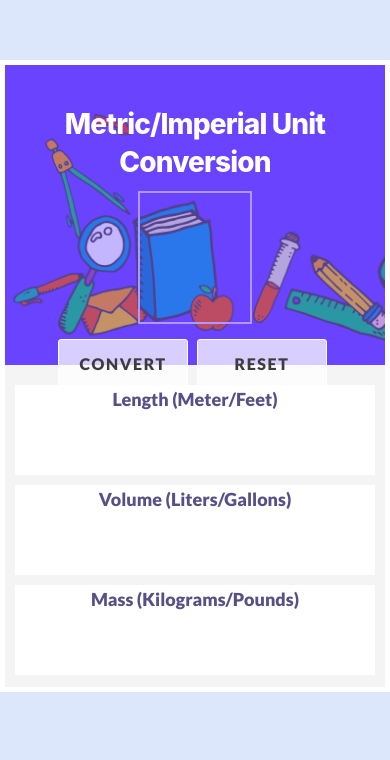
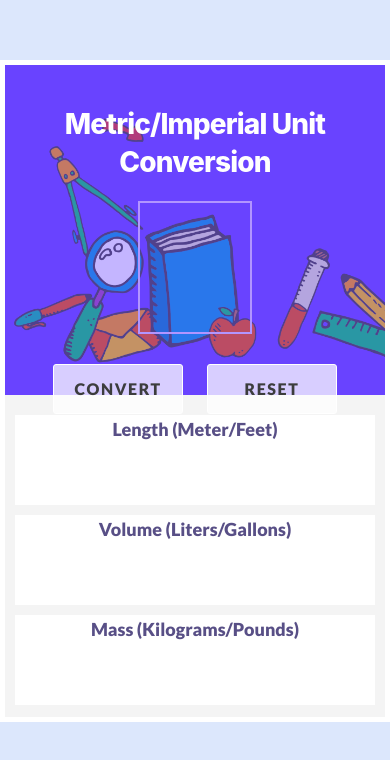
Before and after one commit to gabmartires/SoloProject-Unit-Converter, a plain HTML site: page index.html in a window 390 px wide. Drawn offline with nearby package versions, Linux system fonts and the light colour scheme.

Commit message:
Mobile CSS Adjustments

```diff
--- a/index.css
+++ b/index.css
@@ -52,7 +52,7 @@ body {
 
 #top {
     width: 100%;
-    height: 300px;
+    height: 330px;
     background: #6943ff;
     background-image: url(images/school-supplies.png);
     background-size: cover;
@@ -83,7 +83,7 @@ body {
 
 #input-el {
     max-width: 30%;
-    margin: 10px auto;
+    margin: 20px auto;
     font-size: 5.5em;
     font-weight: 800;
     vertical-align: middle;
@@ -104,11 +104,11 @@ body {
     display: inline-flex;
     justify-content: center;
     align-items: center;
-    margin: 0px;
     color: #3c3d3d;
     background-color:#ffffffbd;
     font-weight: 800;
     padding: 16px 20px 16px 20px;
+    margin: 10px 10px;
     border: 1px solid #FFF;
     border-radius: 3px;
     letter-spacing: .1em;
@@ -125,11 +125,11 @@ body {
     display: inline-flex;
     justify-content: center;
     align-items: right;
-    margin: 5px;
     color: #3c3d3d;
     background-color:#ffffffbd;
     font-weight: 800;
     padding: 16px 20px 16px 20px;
+    margin: 10px 10px;
     border: 1px solid #FFF;
     border-radius: 3px;
     letter-spacing: .1em;
```
